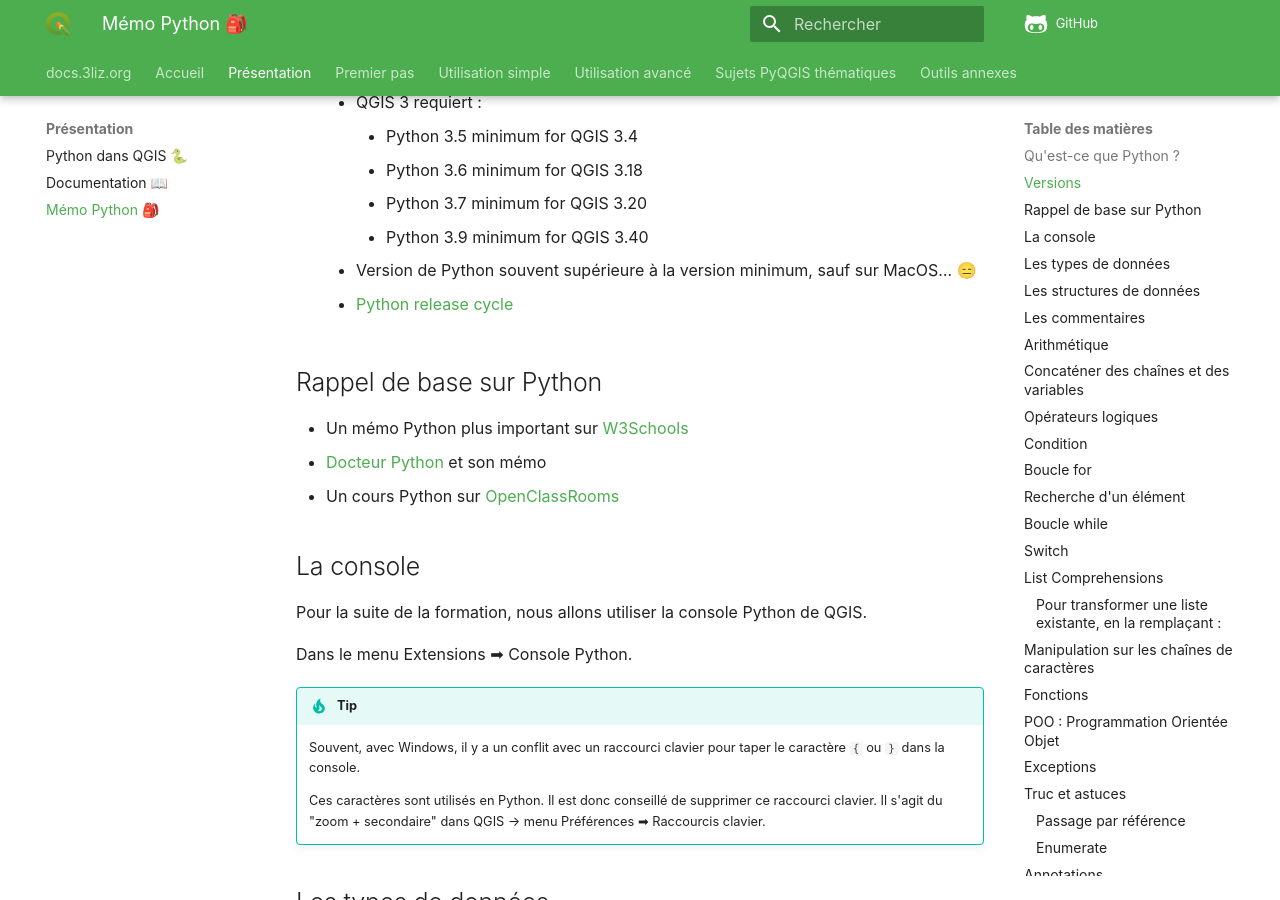
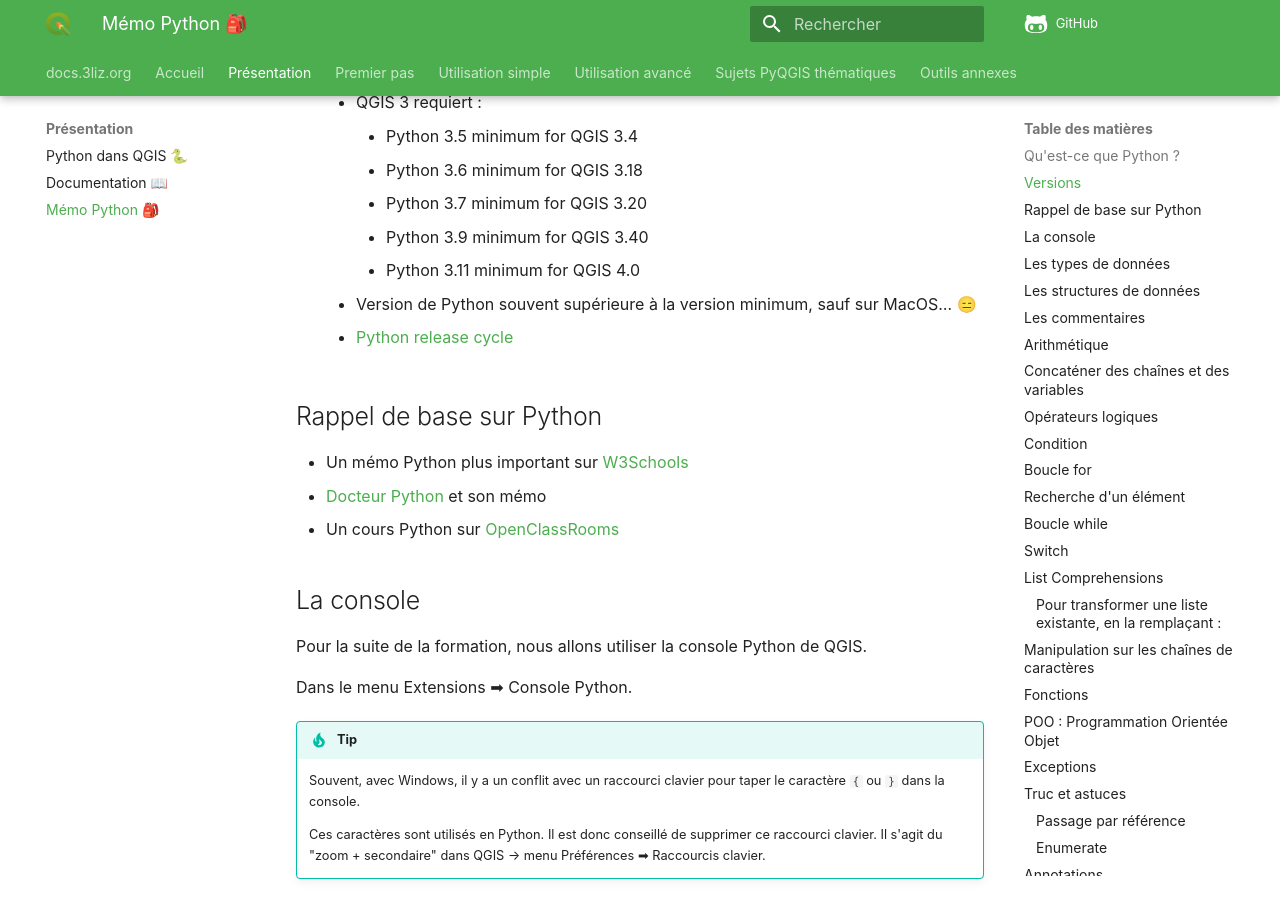
Before and after one commit to 3liz/formation-pyqgis, an MkDocs documentation site: the page built from docs/memo-python.md, in a window 1280 px wide and 900 px high, scrolled down 1158 px. Built offline with MkDocs 1.6.1 and Material for MkDocs 9.7.7, drawn with Linux system fonts in a browser that asks for light colours; nearby versions of some CDN libraries; comment, search, counter and statistics services are not loaded.

Commit message:
QGIS 4.0 will have Python 3.11

```diff
--- a/docs/memo-python.md
+++ b/docs/memo-python.md
@@ -41,6 +41,7 @@ if x > 5:
         * Python 3.6 minimum for QGIS 3.18
         * Python 3.7 minimum for QGIS 3.20
         * Python 3.9 minimum for QGIS 3.40
+        * Python 3.11 minimum for QGIS 4.0
 	* Version de Python souvent supérieure à la version minimum, sauf sur MacOS… 😑
     * [Python release cycle](https://devguide.python.org/versions/#versions)
 
```
